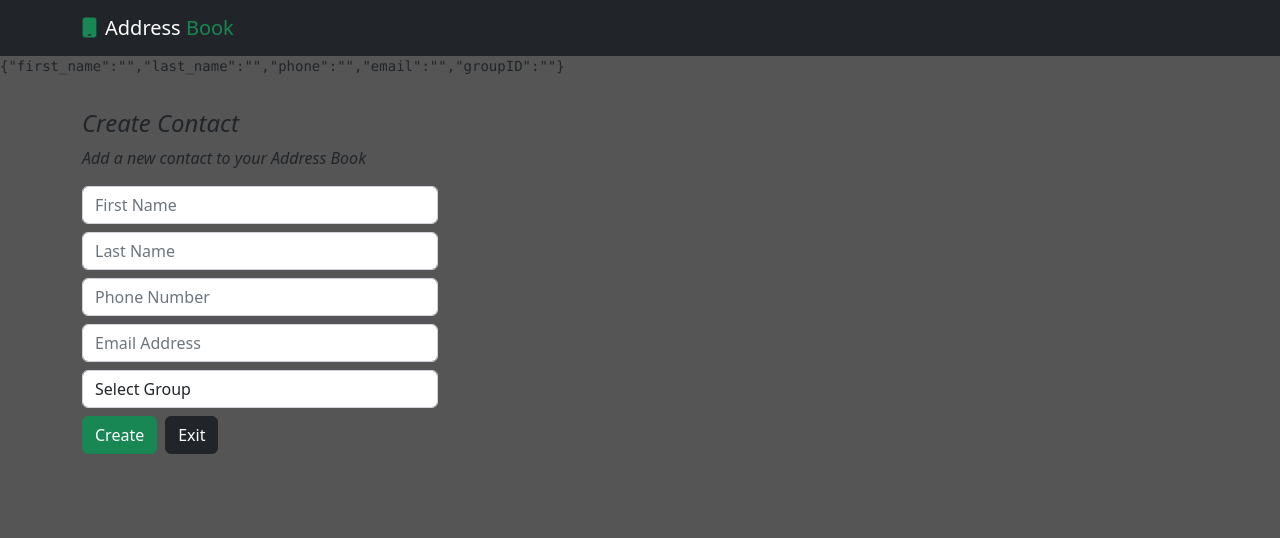
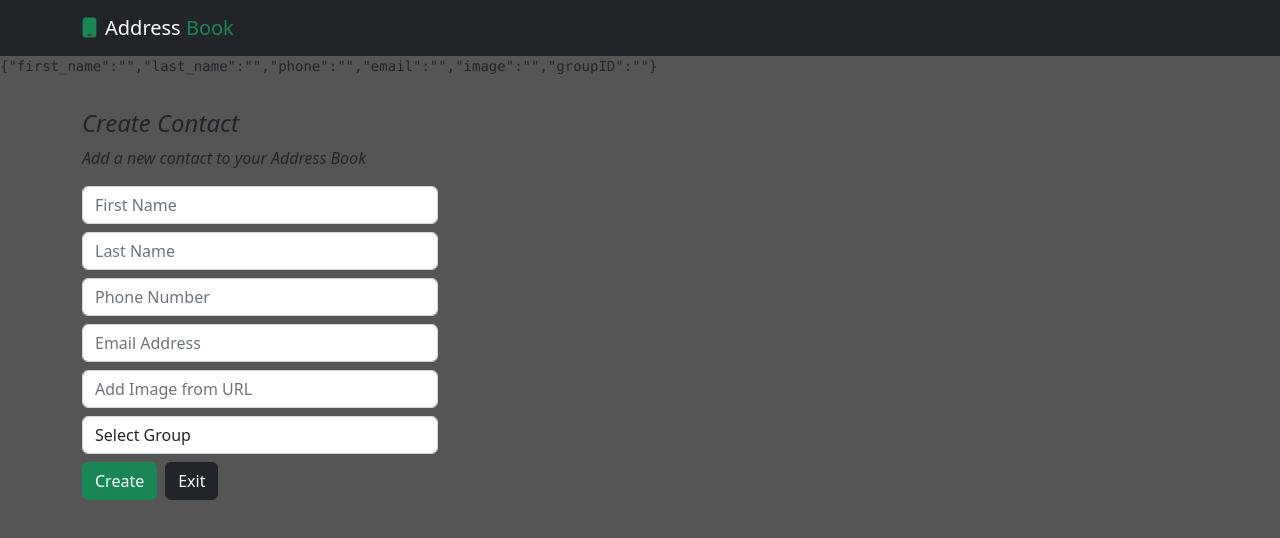
Before and after one commit to IshmamDC217/AddressBook, a React (Create React App) app: page /addresses/add in a window 1280 px wide. Shown: the top 538 px of the page. Built offline with nearby package versions, Linux system fonts and the light colour scheme; data requests are answered from the project's data file.

Commit message:
Added Photo Element

```diff
--- a/server/db.json
+++ b/server/db.json
@@ -50,8 +50,9 @@
       "last_name": "Ahmed",
       "phone": "+447799683028",
       "email": "ishmam.ahmed24@gmail.com",
+      "image": "https://scontent-lhr8-1.xx.fbcdn.net/v/t39.30808-6/316409718_2571467012996510_8843934423426007962_n.jpg?_nc_cat=108&ccb=1-7&_nc_sid=09cbfe&_nc_ohc=CKLS5gxFJmgAX-UMyHx&_nc_ht=scontent-lhr8-1.xx&oh=00_AfCPRYUu-jIGxR_Yftj2pINtECFGNiz9JqX3QEKbTEN3mg&oe=63960299",
       "groupID": "Family",
-      "id": "2hC2yrk"
+      "id": "BNlWOiP"
     }
   ],
   "groups": [
--- a/src/components/addresses/AddAddress/AddAddress.jsx
+++ b/src/components/addresses/AddAddress/AddAddress.jsx
@@ -15,6 +15,7 @@ let AddAddress = () => {
             last_name : '',
             phone : '',
             email : '',
+            image : '',
             groupID : ''
 
         },
@@ -119,6 +120,14 @@ let AddAddress = () => {
                                         type="text" className="form-control" placeholder="Email Address"/>
                                 </div>
                                 <div className="mb-2">
+                                    <input
+                                        required={true}
+                                        name="image"
+                                        value={address.image}
+                                        onChange = {updateInput}
+                                        type="text" className="form-control" placeholder="Add Image from URL"/>
+                                </div>
+                                <div className="mb-2">
                                     <select
                                         required={true}
                                         name="groupID"
```
